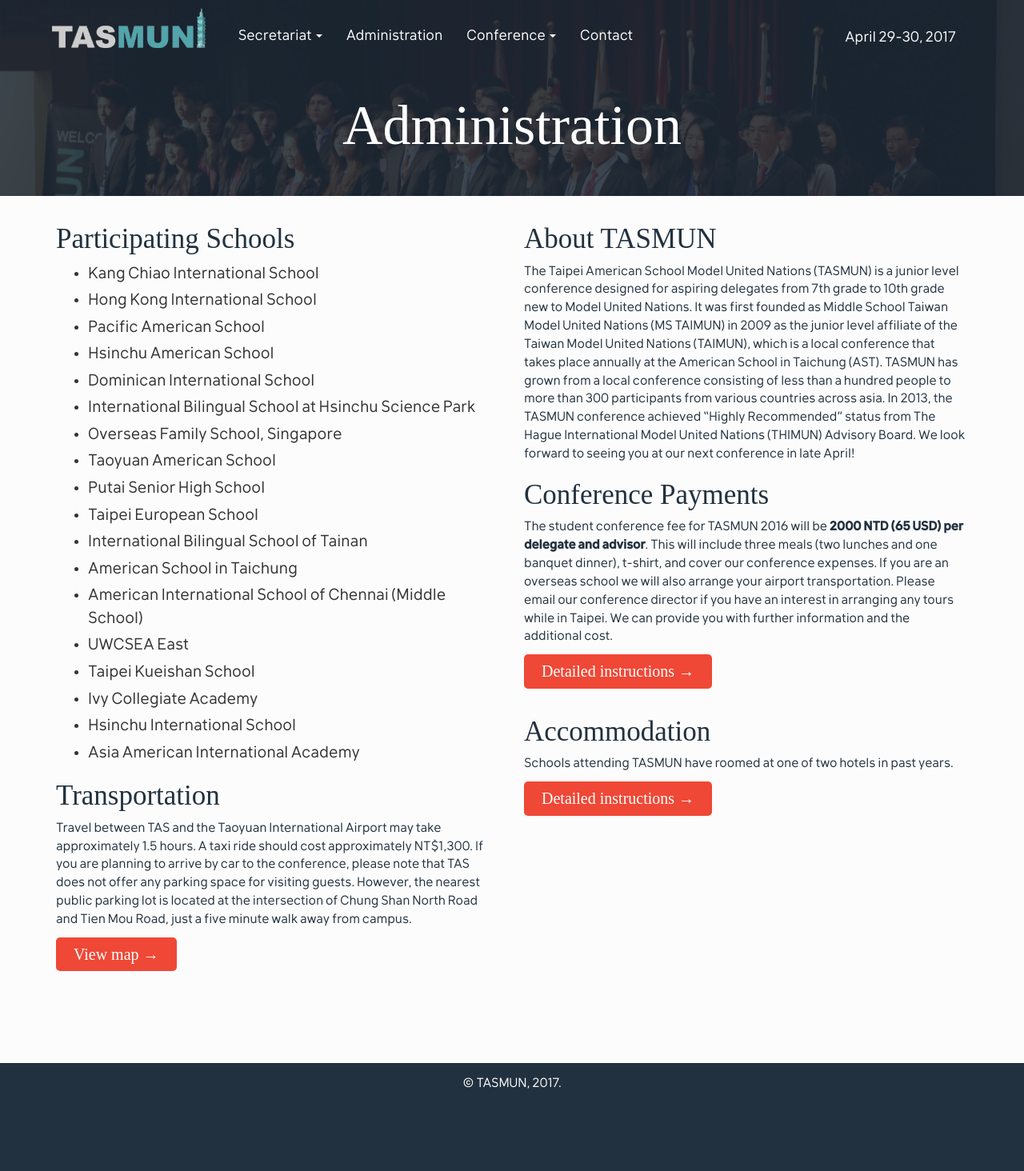
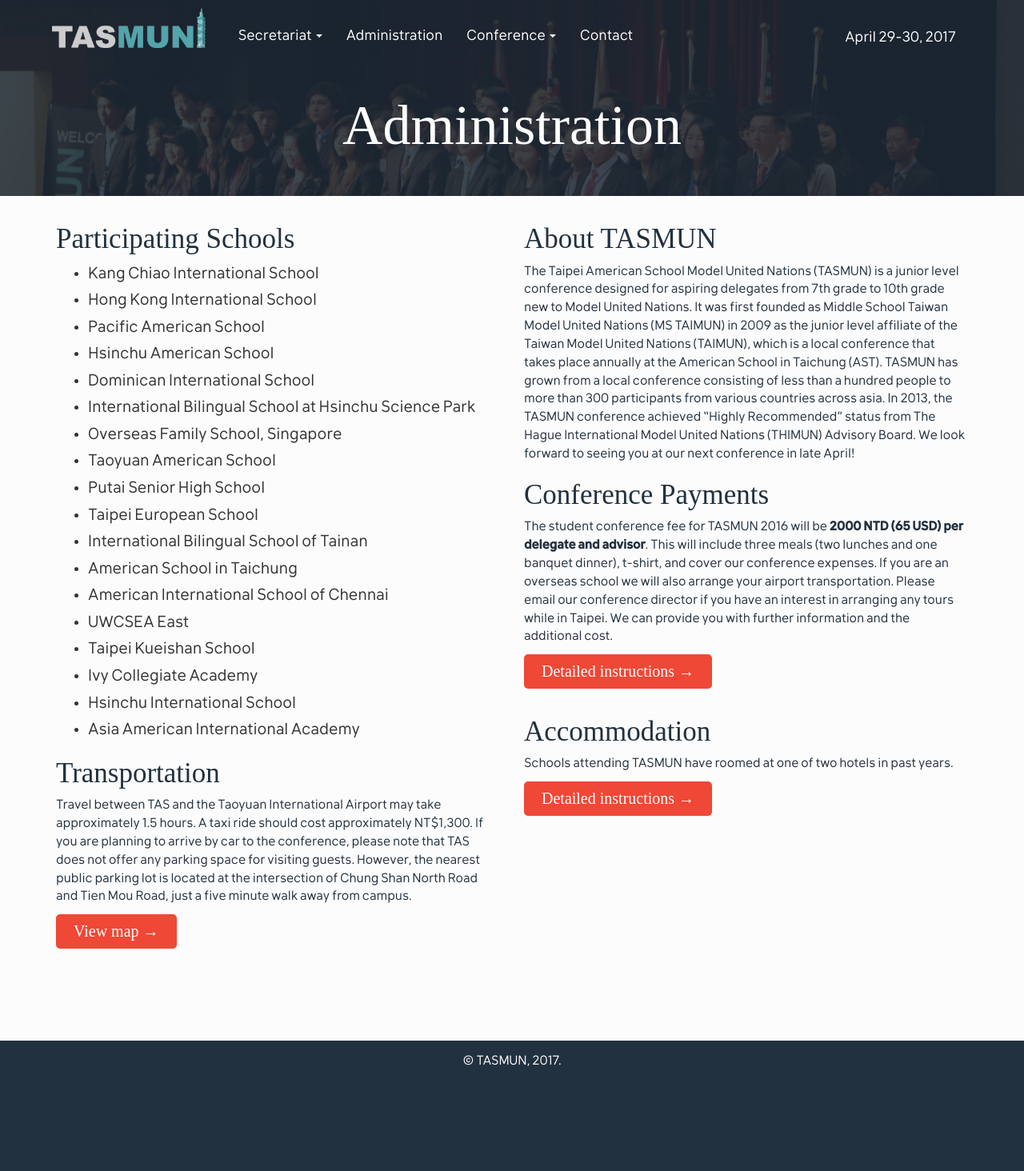
Before and after one commit to alexandernext/tasmun, a Jekyll site: the page built from administration.html, in a window 1280 px wide. Shown: the whole page at 80% size. Built offline with Jekyll 4.4.1, drawn with Linux system fonts in a browser that asks for light colours; some web fonts are replaced; after the commit the page ends 1436 px from its top, so only the background shows below that.

Commit message:
fixed school info error

```diff
--- a/administration.html
+++ b/administration.html
@@ -17,7 +17,7 @@
       <li>Taipei European School</li>
       <li>International Bilingual School of Tainan</li>
       <li>American School in Taichung</li>
-      <li>American International School of Chennai (Middle School)</li>
+      <li>American International School of Chennai</li>
       <li>UWCSEA East</li>
       <li>Taipei Kueishan School</li>
       <li>Ivy Collegiate Academy</li>
```
